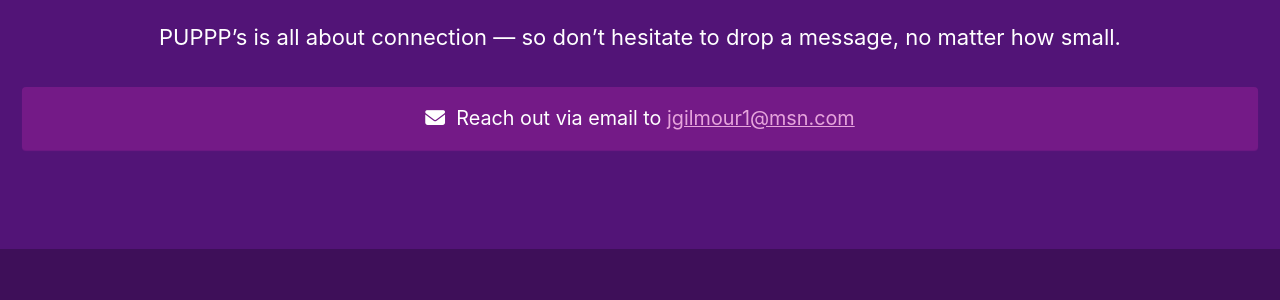
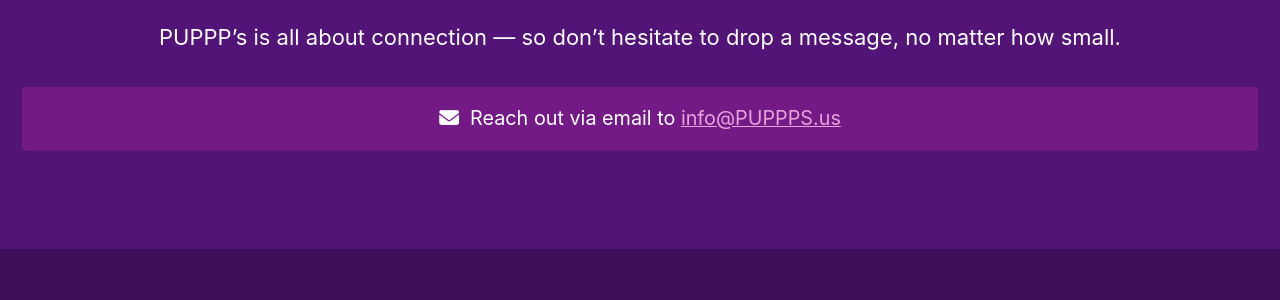
Before and after one commit to perstarke-webdev/puppps-by-joan, a Jekyll site: the page built from _pages/contact.html, in a window 1280 px wide. Shown: the part 923-1223 px from the top of the page. Built offline with Jekyll 4.4.1, drawn with Linux system fonts in a browser that asks for light colours; cached includes are drawn as plain includes.

Commit message:
replace mail

```diff
--- a/_config.yml
+++ b/_config.yml
@@ -39,7 +39,7 @@
       url: # "https://perstarke-webdev.de"
     - label: "Email"
       icon: "fa fa-envelope"
-      url: "mailto: jgilmour1@msn.com"
+      url: "mailto: info@PUPPPS.us"
     - label: "LinkedIn"
       icon: "fab fa-linkedin"
       url: "https://www.linkedin.com/in/joan-gilmour-coughlan-1b94b97a/"
--- a/_pages/contact.html
+++ b/_pages/contact.html
@@ -21,6 +21,6 @@
     <p class="bigger">
         <i class="fas fa-envelope"></i>
         &nbsp;Reach out via email to
-        <a href="mailto:jgilmour1@msn.com">jgilmour1@msn.com</a>
+        <a href="mailto:info@PUPPPS.us">info@PUPPPS.us</a>
     </p>
 </div>
```
Also changed, not shown: _pages/imprint.md (+1 -1 lines).
